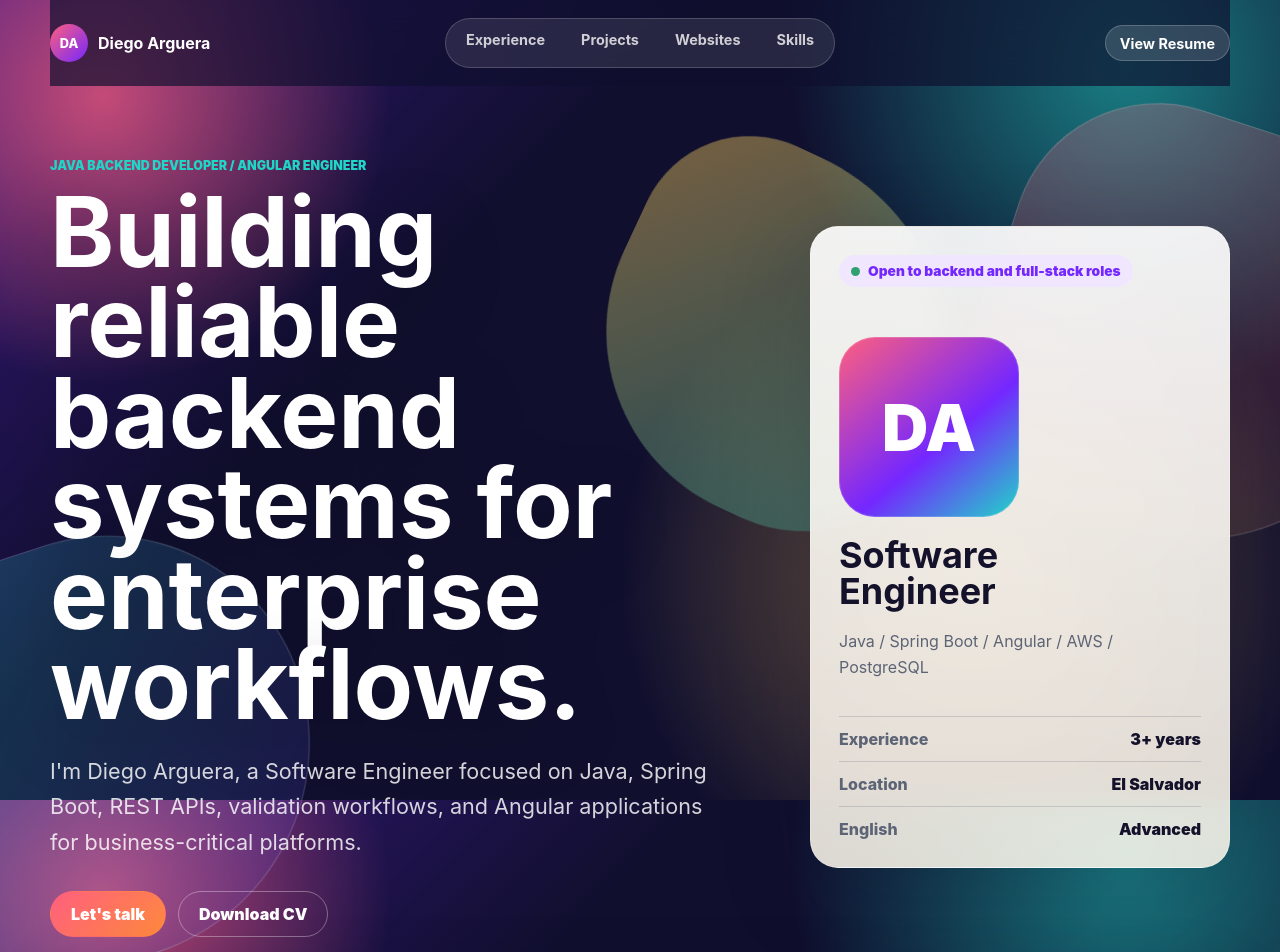
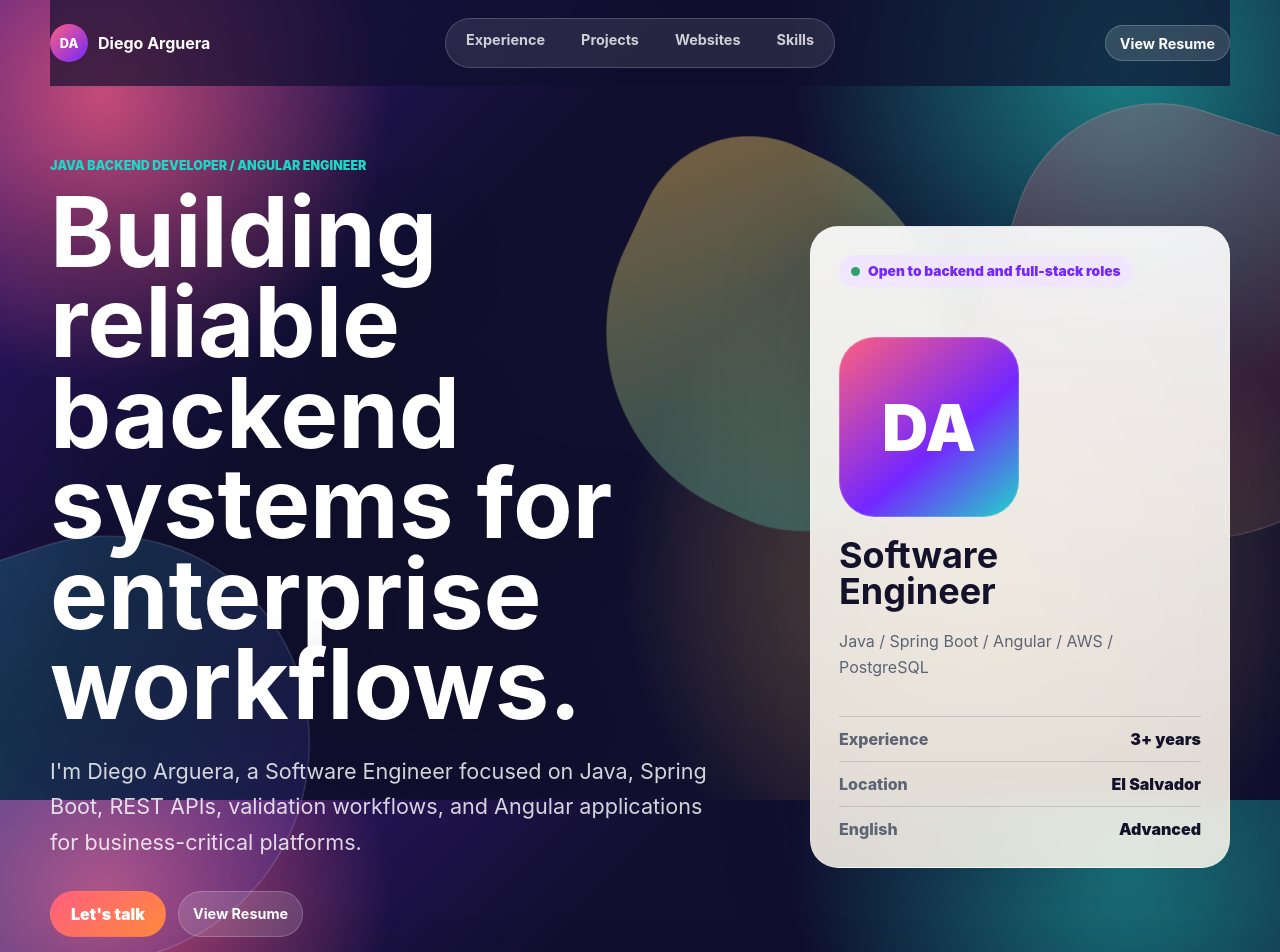
Before and after one commit to dcanjura/portfolio, an Angular app: page / in a window 1280 px wide. Shown: the top 952 px of the page. Built offline with nearby package versions, Linux system fonts and the light colour scheme.

Commit message:
fix: visualize resume correctly

```diff
--- a/src/main.ts
+++ b/src/main.ts
@@ -140,7 +140,7 @@
       <a href="#websites">Websites</a>
       <a href="#skills">Skills</a>
     </nav>
-    <a class="header-action" href="assets/DIEGO-ARGUERA - RESUME.pdf" _target="blank">View Resume</a>
+    <a class="header-action" href="/diego-arguera-resume.pdf" target="_blank" rel="noopener noreferrer">View Resume</a>
   </header>
 
   <main id="top">
@@ -155,7 +155,7 @@
           </p>
           <div class="hero-actions">
             <a class="button primary" href="mailto:diegoac053@gmail.com">Let's talk</a>
-            <a class="button secondary" href="/CV.html" download="Diego-Arguera-CV.html">Download CV</a>
+            <a class="header-action" href="/diego-arguera-resume.pdf" target="_blank" rel="noopener noreferrer">View Resume</a>
           </div>
         </div>
 
```
Also changed, not shown: 1 other file (tests, documents, lock files or other folders).
